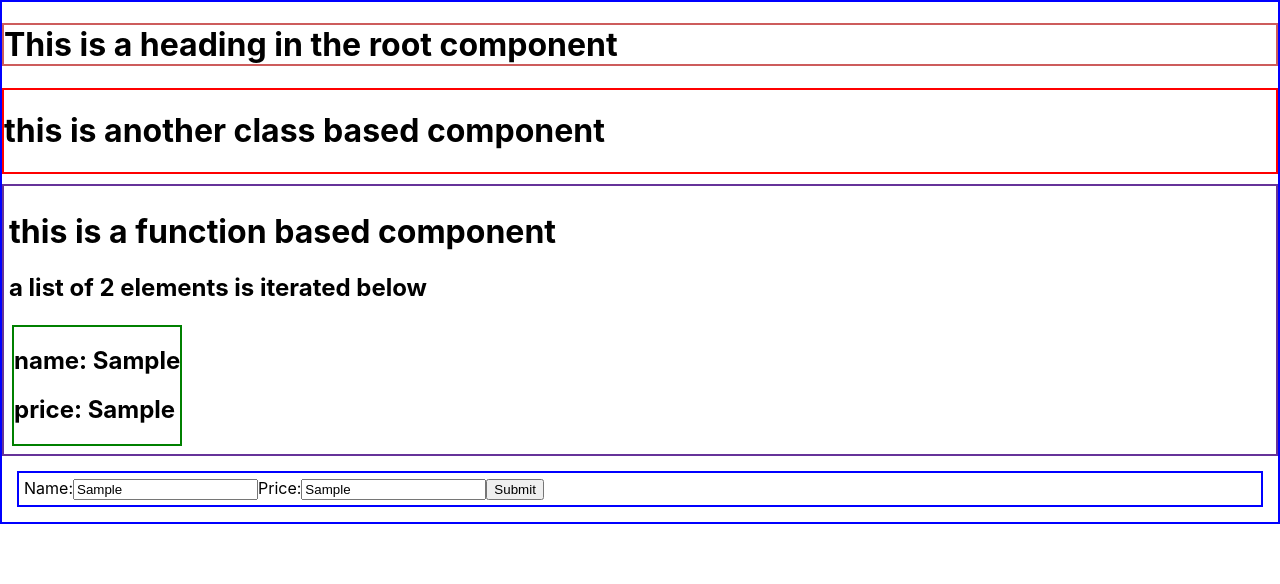
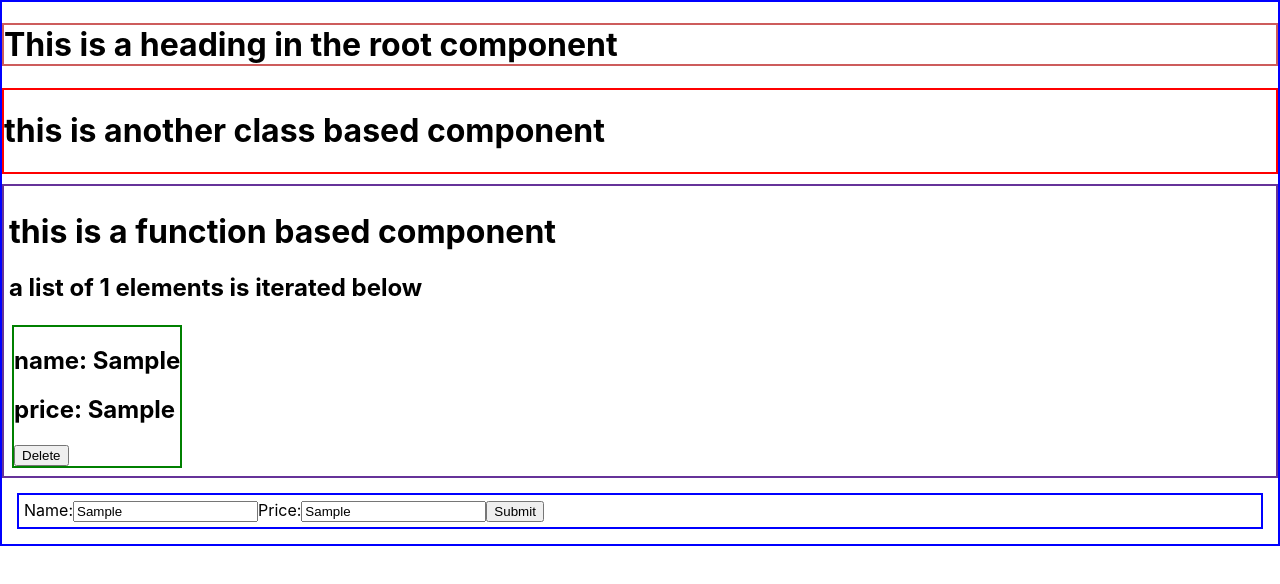
Before and after one commit to saurabh-saraswat21/ReactBasics, a React (Create React App) app in the folder reactapp/: page / in a window 1280 px wide. Both pictures are taken after typing "Sample", "Sample" into the empty fields and a click on the button "Submit". Shown: the top 584 px of the page. Built offline with nearby package versions, Linux system fonts and the light colour scheme.

Commit message:
call the delete method

```diff
--- a/reactapp/src/Components/component3.js
+++ b/reactapp/src/Components/component3.js
@@ -1,6 +1,6 @@
 import React from 'react';
 // A func based component with {list} passed manually as a props using destructuring
-const Component3 = ({list}) =>{
+const Component3 = ({list,deleteFromList}) =>{
 
     //this  "map" method itereats list one by one storing in "item" and then store in "mylist"
     const mylist = list.map(item =>{
@@ -12,6 +12,7 @@ const Component3 = ({list}) =>{
 
                 <h2> name: {item.name}</h2>
                 <h2> price: {item.price}</h2>
+                <button onClick={()=>{deleteFromList(item.id)} } >Delete </button>
 
             </div>
         )
@@ -20,7 +21,7 @@ const Component3 = ({list}) =>{
         <div className= "Component3">
 
             <h1>this is a function based component</h1>
-            <h2>a list  of 2 elements is iterated below </h2>
+            <h2>a list  of {mylist.length} elements is iterated below </h2>
 
             {/* linking the iterated list to the main return method */}
             {mylist}
```
